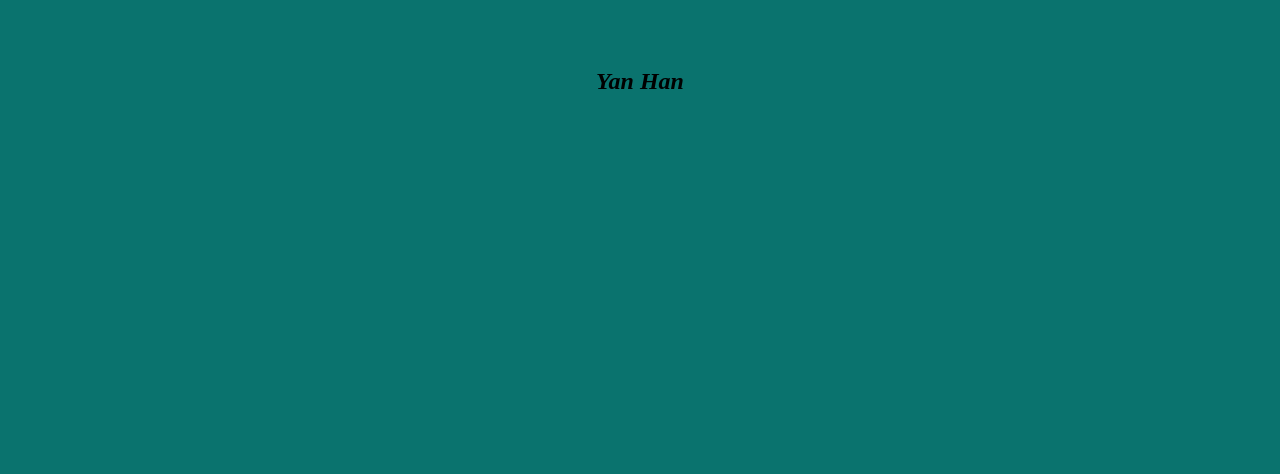
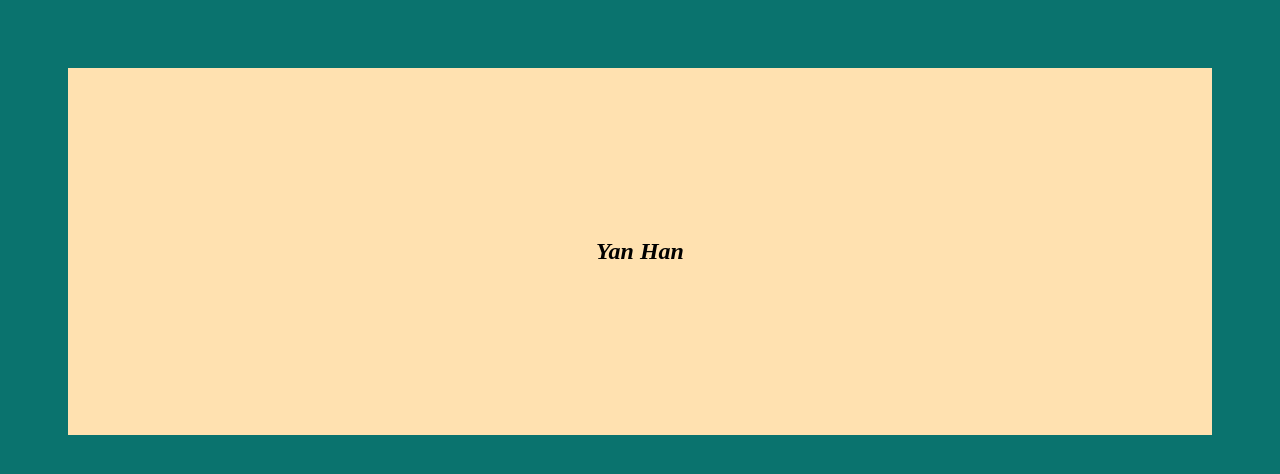
Before and after one commit to yanhanwho/yanhanwho.github.io, a plain HTML site: page index.html in a window 1280 px wide. Drawn offline with Linux system fonts and the light colour scheme.

Commit message:
Update index.html

```diff
--- a/index.html
+++ b/index.html
@@ -10,7 +10,7 @@ h2 {
   text-align:center;
 }
 
-div main{
+.main{
   background-color: #FFE1B0;
   padding: 150px;
   }
@@ -18,5 +18,7 @@ div main{
 </style>
 
 <body>
+  <div class="main">
   <h2>Yan Han</h2>
+  </div>
 </body>
```
